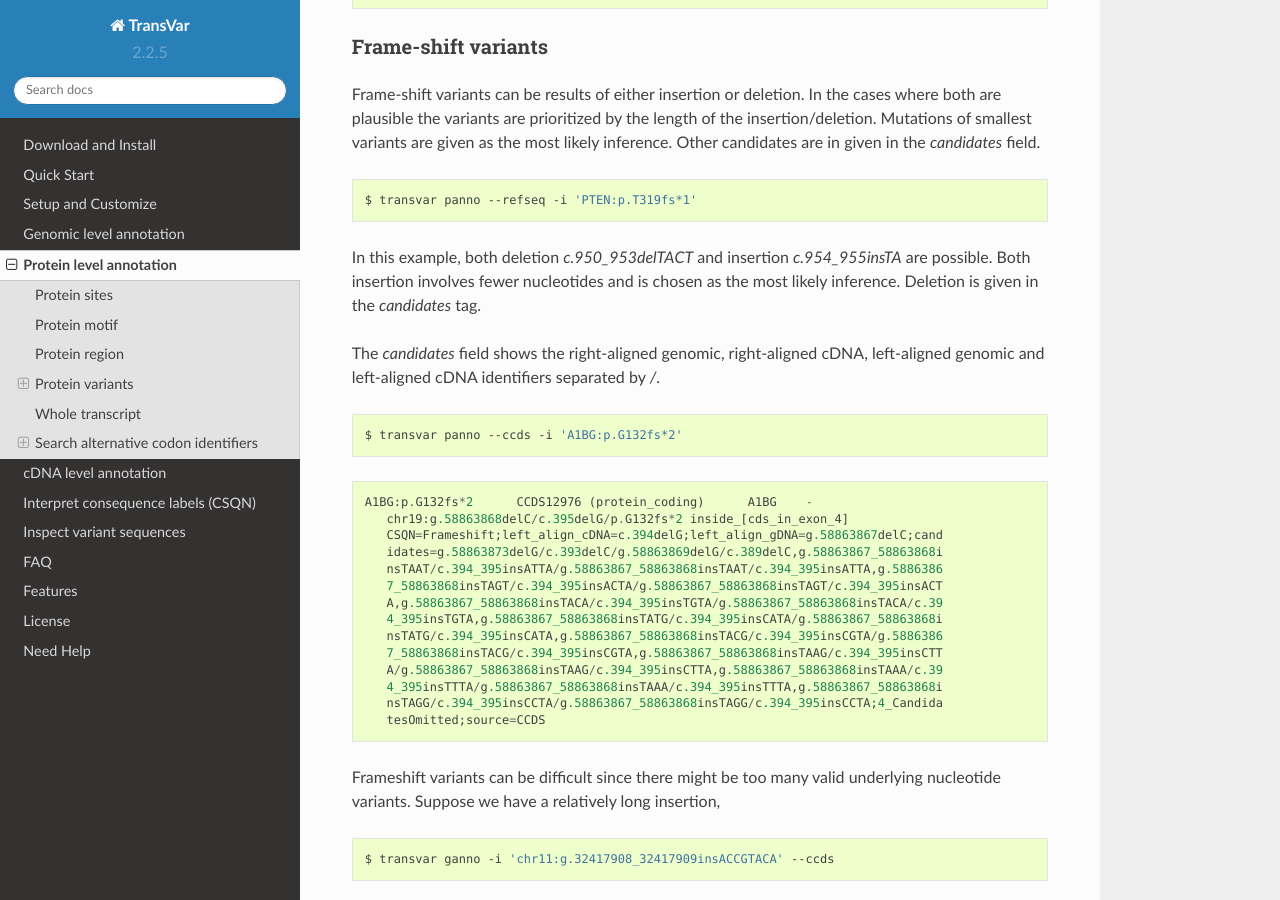
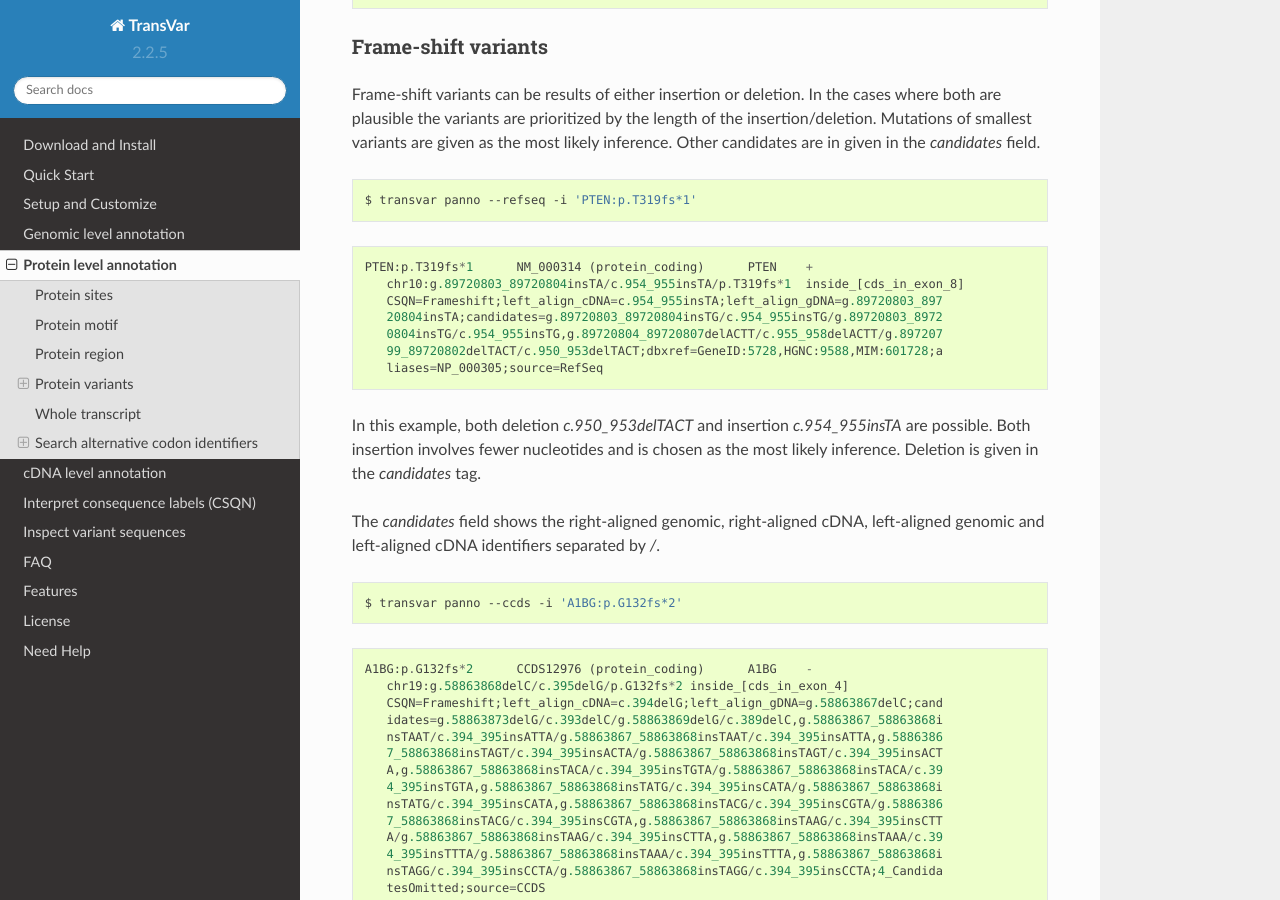
Before and after one commit to zwdzwd/transvar, a Sphinx documentation site: the page built from docs/source/annotation_from_protein_level.rst, in a window 1280 px wide and 900 px high, scrolled down 3664 px. Built offline with Sphinx 7.4.7 and the Read the Docs theme 2.0.0, drawn with Linux system fonts in a browser that asks for light colours.

Commit message:
update documentation

```diff
--- a/docs/source/annotation_from_protein_level.rst
+++ b/docs/source/annotation_from_protein_level.rst
@@ -194,6 +194,13 @@ Frame-shift variants can be results of either insertion or deletion. In the case
 
 ::
 
+   PTEN:p.T319fs*1	NM_000314 (protein_coding)	PTEN	+
+      chr10:g.89720803_89720804insTA/c.954_955insTA/p.T319fs*1	inside_[cds_in_exon_8]
+      CSQN=Frameshift;left_align_cDNA=c.954_955insTA;left_align_gDNA=g.89720803_897
+      20804insTA;candidates=g.89720803_89720804insTG/c.954_955insTG/g.89720803_8972
+      0804insTG/c.954_955insTG,g.89720804_89720807delACTT/c.955_958delACTT/g.897207
+      99_89720802delTACT/c.950_953delTACT;dbxref=GeneID:5728,HGNC:9588,MIM:601728;a
+      liases=NP_000305;source=RefSeq
 
 In this example, both deletion `c.950_953delTACT` and insertion `c.954_955insTA` are possible. Both insertion involves fewer nucleotides and is chosen as the most likely inference. Deletion is given in the `candidates` tag.
 
--- a/transvar/version.py
+++ b/transvar/version.py
@@ -1 +1 @@
-__version__ = '2.2.14.20161002'
+__version__ = '2.2.15.20161002'
```
